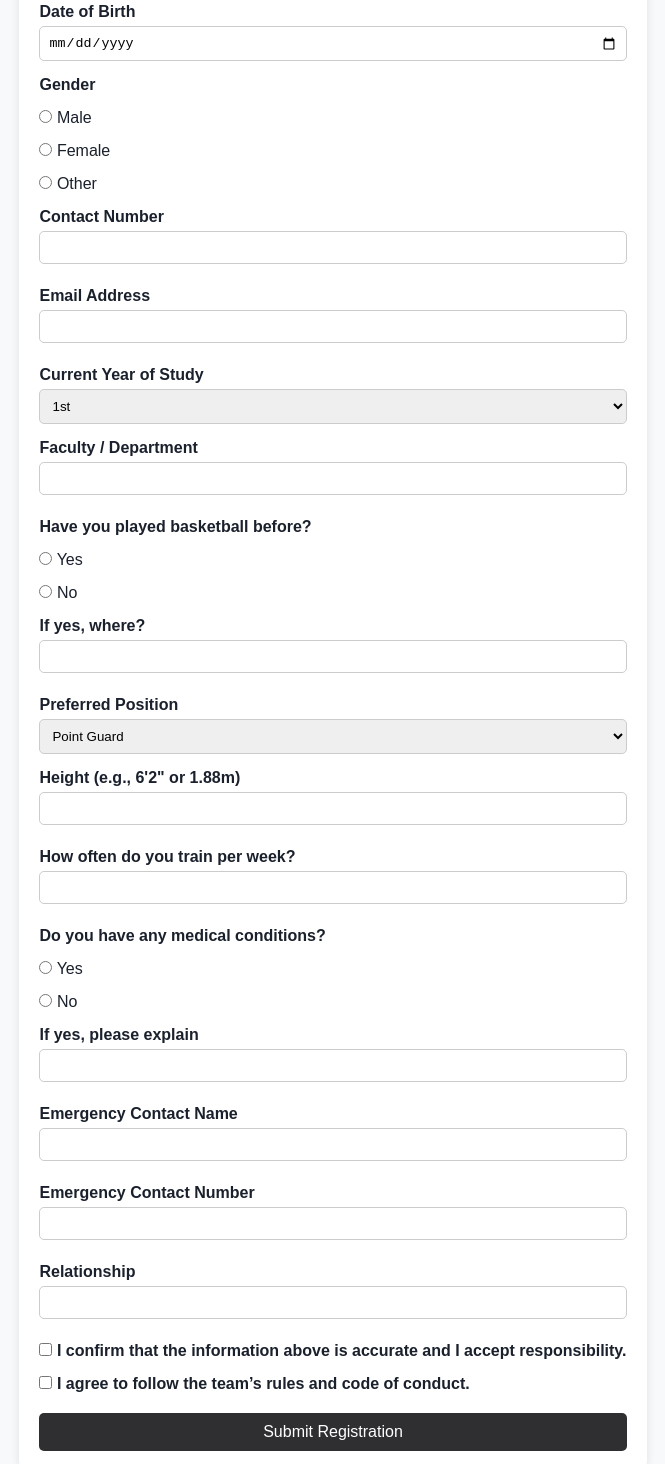
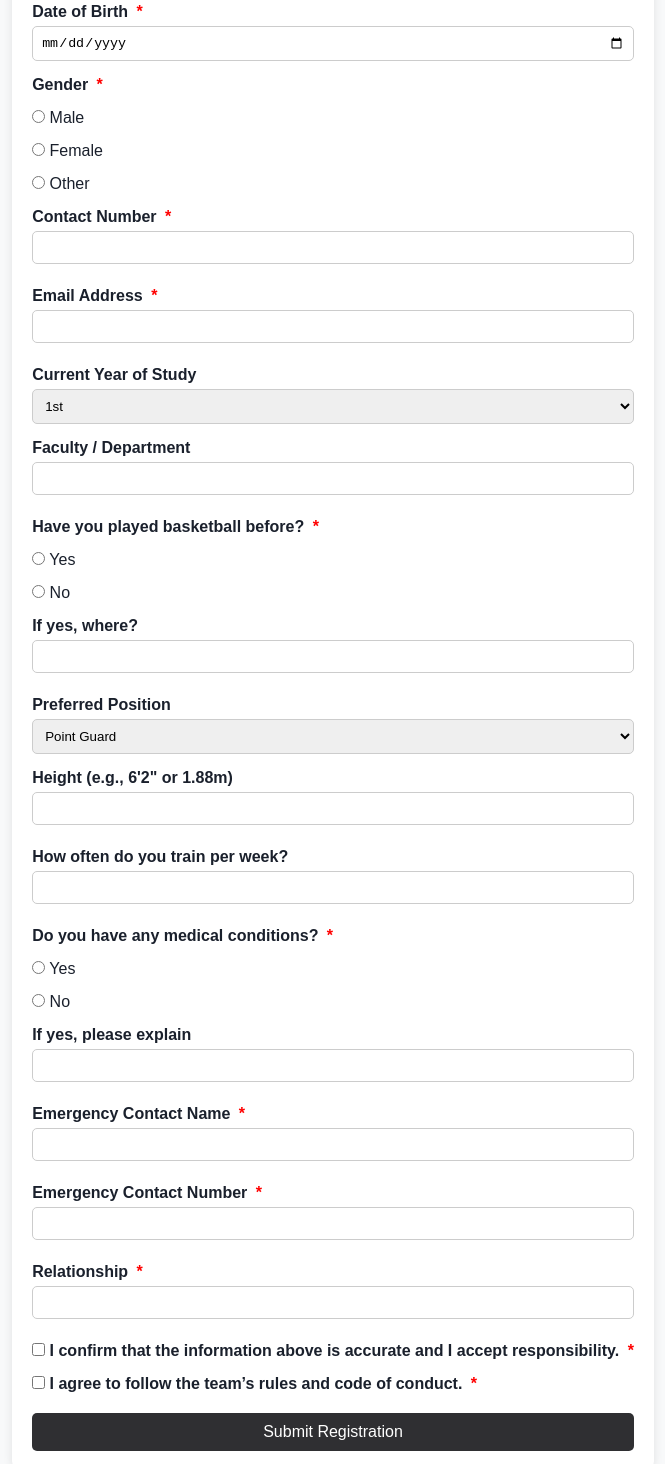
Before and after one commit to ree0417/HCI, a plain HTML site: page basketball.html in a window 1280 px wide. Shown: the part 303-1767 px from the top of the page, without its empty margins (307-972 px from the left). Drawn offline with Linux system fonts and the light colour scheme.

Commit message:
Update basketball.html

```diff
--- a/basketball.html
+++ b/basketball.html
@@ -48,30 +48,29 @@
   </ul>
 </nav>
 
-<form action="https://formspree.io/f/xnnvyyyk"
-  method="POST">
+<form action="https://formspree.io/f/xnnvyyyk" method="POST">
   <h2>WSU Basketball Team Registration</h2>
 
-  <label for="fullname">Full Name</label>
+  <label for="fullname">Full Name <span class="required">*</span></label>
   <input type="text" id="fullname" name="fullname" required>
 
-  <label for="studentNumber">Student Number</label>
+  <label for="studentNumber">Student Number <span class="required">*</span></label>
   <input type="text" id="studentNumber" name="studentNumber" required>
 
-  <label for="dob">Date of Birth</label>
+  <label for="dob">Date of Birth <span class="required">*</span></label>
   <input type="date" id="dob" name="dob" required>
 
-  <label>Gender</label>
+  <label>Gender <span class="required">*</span></label>
   <div class="checkbox-group">
     <label><input type="radio" name="gender" value="Male" required> Male</label>
     <label><input type="radio" name="gender" value="Female"> Female</label>
     <label><input type="radio" name="gender" value="Other"> Other</label>
   </div>
 
-  <label for="contact">Contact Number</label>
+  <label for="contact">Contact Number <span class="required">*</span></label>
   <input type="text" id="contact" name="contact" required>
 
-  <label for="email">Email Address</label>
+  <label for="email">Email Address <span class="required">*</span></label>
   <input type="email" id="email" name="email" required>
 
   <label for="year">Current Year of Study</label>
@@ -86,7 +85,7 @@
   <label for="faculty">Faculty / Department</label>
   <input type="text" id="faculty" name="faculty">
 
-  <label>Have you played basketball before?</label>
+  <label>Have you played basketball before? <span class="required">*</span></label>
   <div class="checkbox-group">
     <label><input type="radio" name="experience" value="Yes" required> Yes</label>
     <label><input type="radio" name="experience" value="No"> No</label>
@@ -110,7 +109,7 @@
   <label for="training">How often do you train per week?</label>
   <input type="text" id="training" name="training">
 
-  <label>Do you have any medical conditions?</label>
+  <label>Do you have any medical conditions? <span class="required">*</span></label>
   <div class="checkbox-group">
     <label><input type="radio" name="medical" value="Yes" required> Yes</label>
     <label><input type="radio" name="medical" value="No"> No</label>
@@ -119,28 +118,27 @@
   <label for="conditionDetails">If yes, please explain</label>
   <input type="text" id="conditionDetails" name="conditionDetails">
 
-  <label for="emergencyContact">Emergency Contact Name</label>
+  <label for="emergencyContact">Emergency Contact Name <span class="required">*</span></label>
   <input type="text" id="emergencyContact" name="emergencyContact">
 
-  <label for="emergencyPhone">Emergency Contact Number</label>
+  <label for="emergencyPhone">Emergency Contact Number <span class="required">*</span></label>
   <input type="text" id="emergencyPhone" name="emergencyPhone">
 
-  <label for="relationship">Relationship</label>
+  <label for="relationship">Relationship <span class="required">*</span></label>
   <input type="text" id="relationship" name="relationship">
 
   <label>
     <input type="checkbox" name="agreement" required>
-    I confirm that the information above is accurate and I accept responsibility.
+    I confirm that the information above is accurate and I accept responsibility. <span class="required">*</span>
   </label>
 
   <label>
     <input type="checkbox" name="code" required>
-    I agree to follow the team’s rules and code of conduct.
+    I agree to follow the team’s rules and code of conduct. <span class="required">*</span>
   </label>
 
   <button type="submit">Submit Registration</button>
 </form>
-
 <!-- Footer -->
   <footer>
     <p>&copy; 2025 Walter Sisulu University Sports Hub. All Rights Reserved.</p>
```
